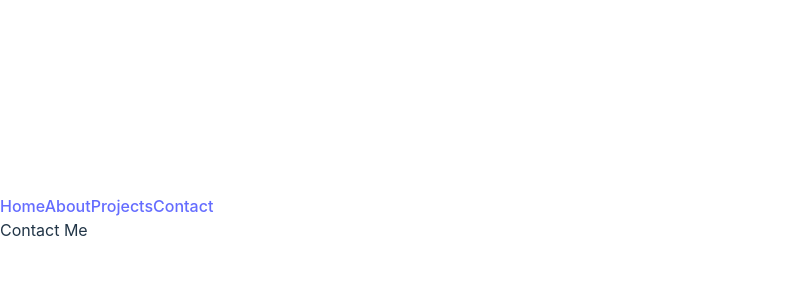
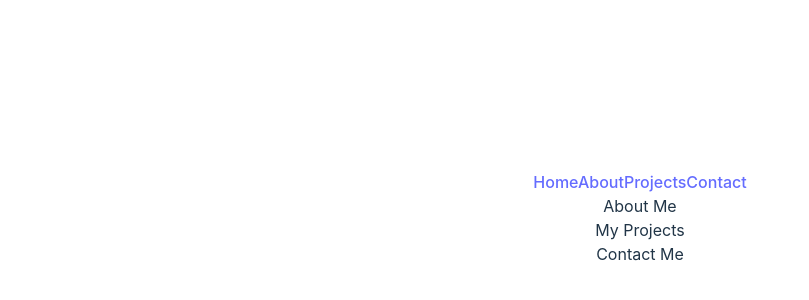
Before and after one commit to esgoet/react-ts-portfolio, a React (Vite) app: page /contact in a window 1280 px wide. Shown: the part 182-482 px from the top of the page, without its empty margins (0-809 px from the left). Built offline with nearby package versions, Linux system fonts and the light colour scheme.

Commit message:
react router dom removal

```diff
--- a/src/App.tsx
+++ b/src/App.tsx
@@ -1,11 +1,16 @@
-import { useState } from 'react'
-import reactLogo from './assets/react.svg'
-import viteLogo from '/vite.svg'
 import './App.css'
+import NavBar from './components/NavBar'
+import About from './components/About'
+import Projects from './components/Projects'
+import Contact from './components/Contact'
 
 const App = () => {
   return (
     <>
+    <NavBar />
+    <About />
+    <Projects />
+    <Contact />
     </>
   )
 }
--- a/src/components/NavBar.tsx
+++ b/src/components/NavBar.tsx
@@ -1,4 +1,3 @@
-import { Link } from "react-router-dom"
 import { navLinks } from "../constants"
 
 const NavBar = () => {
@@ -7,7 +6,7 @@ const NavBar = () => {
         <>
         <nav>
             {navLinks.map((link) => (
-                <Link key={link.id} to={`/${link.id}`}>{link.title}</Link>
+                <a key={link.id} href={`#${link.id}`}>{link.title}</a>
             ))}
         </nav>
         </>
--- a/src/main.tsx
+++ b/src/main.tsx
@@ -2,37 +2,10 @@ import React from 'react'
 import ReactDOM from 'react-dom/client'
 import App from './App.tsx'
 import './index.css'
-import { createBrowserRouter, RouterProvider } from 'react-router-dom'
-import Root from './routes/root.tsx'
-import ErrorPage from './error-page.tsx'
-import Contact from './routes/Contact.tsx'
-import About from './routes/About.tsx'
-import Projects from './routes/Projects.tsx'
 
-const router = createBrowserRouter([
-  {
-    path: "/",
-    element: <Root />,
-    errorElement: <ErrorPage />,
-    children: [
-      {
-        path: 'about',
-        element: <About />
-      },
-      {
-        path: 'projects',
-        element: <Projects />
-      },
-      {
-        path: 'contact',
-        element: <Contact />
-      },
-    ]
-  },
 
-])
 ReactDOM.createRoot(document.getElementById('root')!).render(
   <React.StrictMode>
-    <RouterProvider router={router} />
+    <App />
   </React.StrictMode>,
 )
--- a/src/routes/root.tsx
+++ /dev/null
@@ -1,15 +0,0 @@
-import { Outlet, Link, useLoaderData } from "react-router-dom";
-import NavBar from "../components/NavBar";
-
-const Root = () => {
-    return (
-        <>
-        <NavBar />
-      <div id="detail">
-        <Outlet />
-      </div>
-        </>
-    )
-}
-
-export default Root;
```
Also changed, not shown: src/components/About.tsx (renamed from src/routes/About.tsx), src/components/Contact.tsx (renamed from src/routes/contact.tsx), src/components/Projects.tsx (renamed from src/routes/Projects.tsx).
